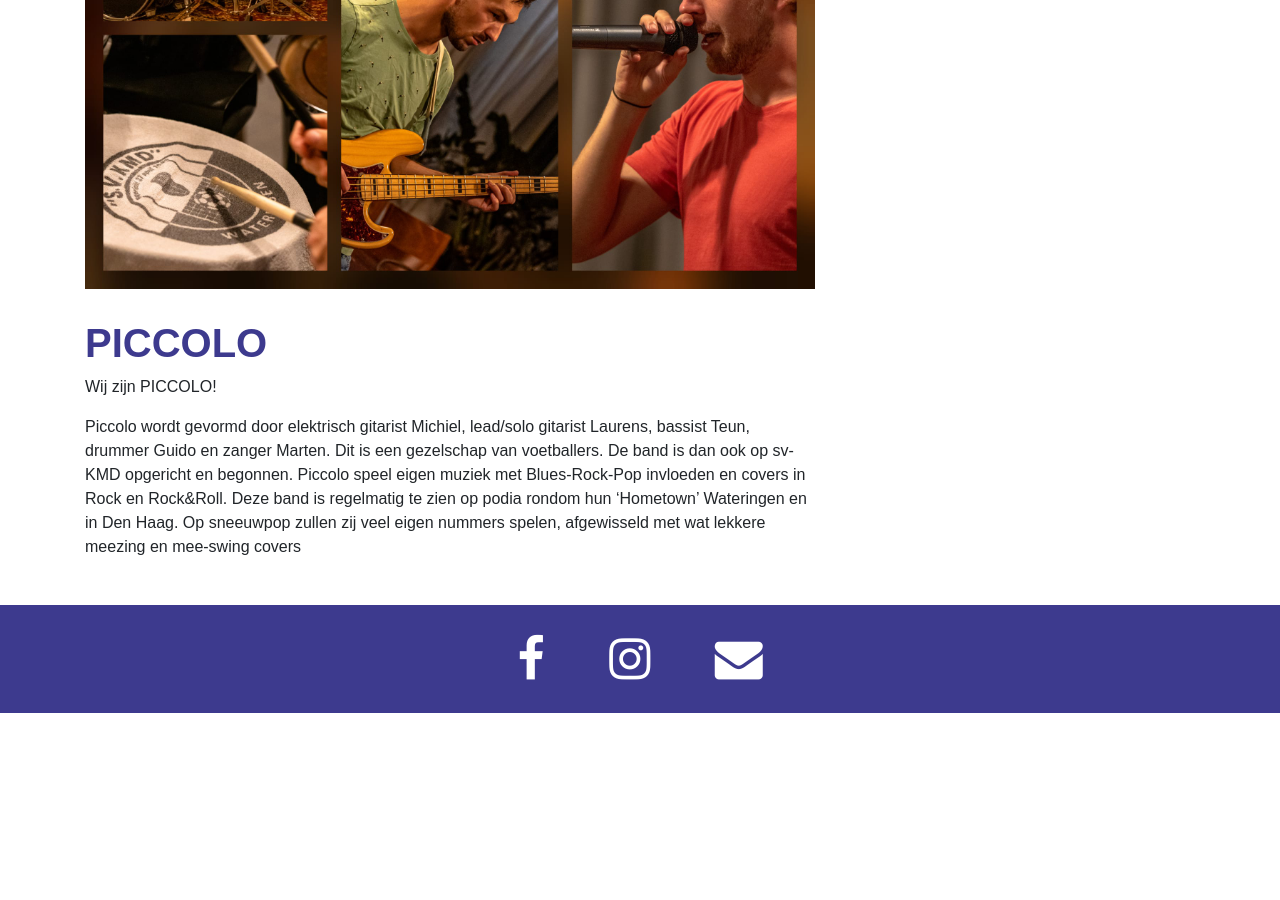
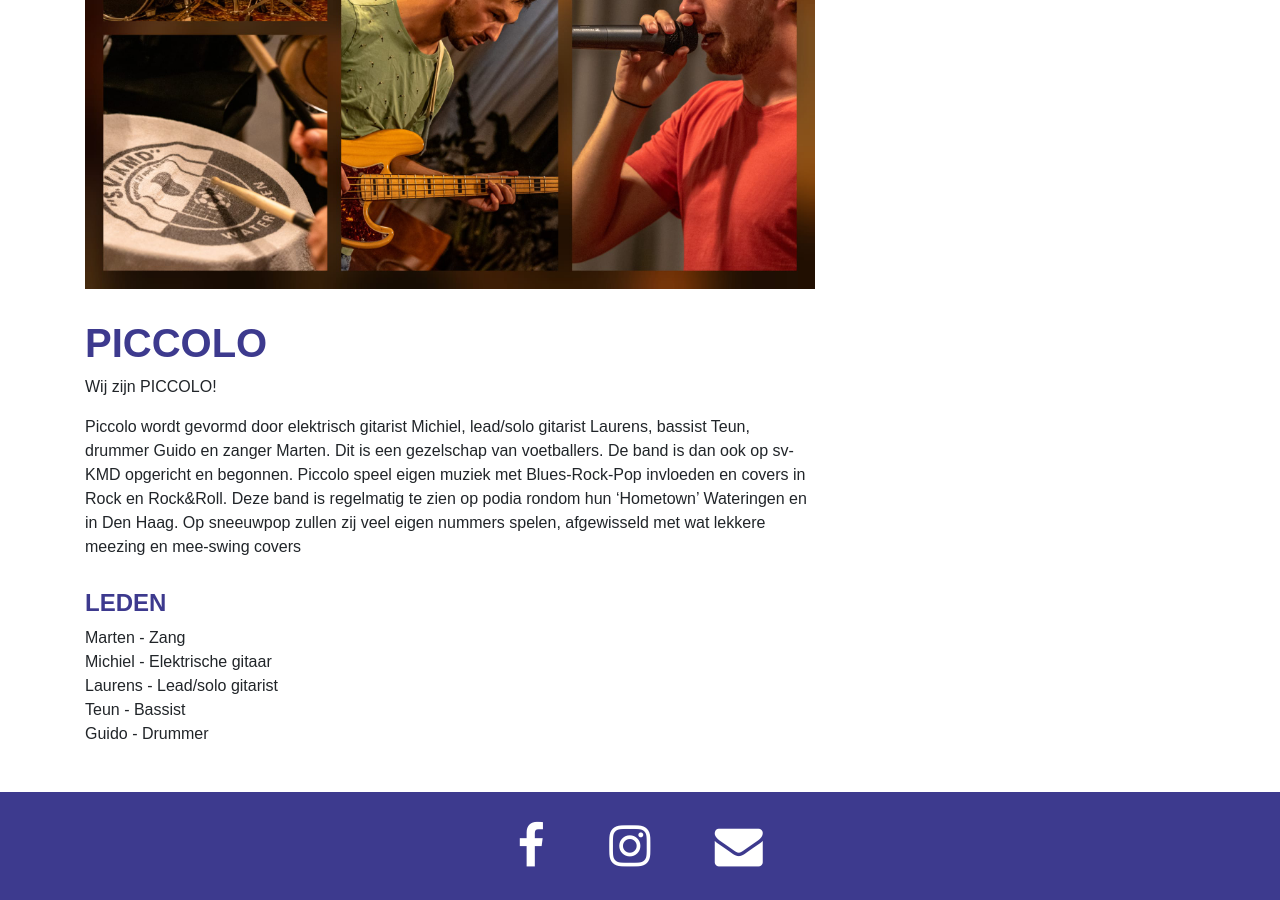
Before and after one commit to sneeuwpop-festival/sneeuwpop.nl, a Jekyll site: the page built from piccolo.md, in a window 1280 px wide and 900 px high, scrolled down 898 px. Built offline with Jekyll 4.4.1, drawn with Linux system fonts in a browser that asks for light colours; before the commit the page ends 1611 px from its top, so only the background shows below that.

Commit message:
Update piccolo.md

```diff
--- a/piccolo.md
+++ b/piccolo.md
@@ -2,7 +2,17 @@
 layout: band
 title: Piccolo
 image: piccolo.jpg
-
+members:
+ - name: Marten
+   role: Zang
+ - name: Michiel
+   role: Elektrische gitaar
+ - name: Laurens
+   role: Lead/solo gitarist
+ - name: Teun
+   role: Bassist
+ - name: Guido
+   role: Drummer
 ---
 
 Wij zijn PICCOLO!
```
